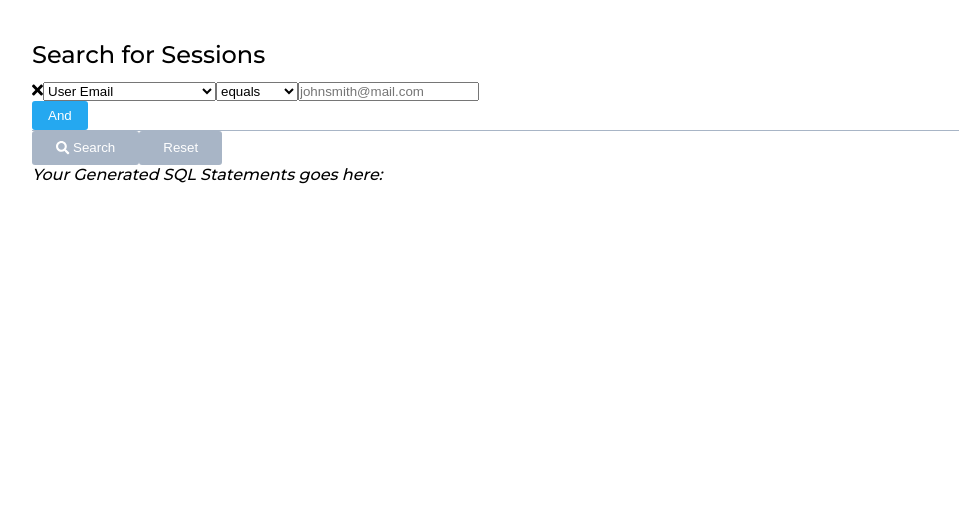
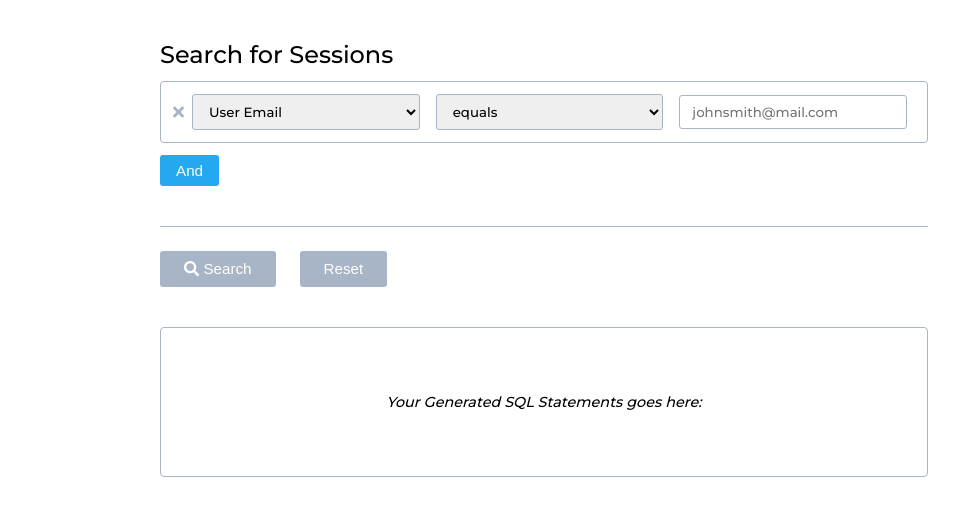
Before and after one commit to Julius-R/coding_challenge, a React app: page / in a window 1280 px wide. Shown: the top 516 px of the page, without its empty margins (96-1055 px from the left). Built offline with nearby package versions, Linux system fonts and the light colour scheme.

Commit message:
styling finished

```diff
--- a/mobx/store.js
+++ b/mobx/store.js
@@ -38,6 +38,7 @@ export const updateRow = action((id, updatedRow) => {
 export const reset = action(() => {
 	state.rows = [];
 	addRow();
+	state.query = "";
 });
 
 const clearEndDuplicate = (query, valToRemove) => {
--- a/src/components/Query.js
+++ b/src/components/Query.js
@@ -35,17 +35,20 @@ const Query = ({ row, numRows }) => {
 		updateRow(query.id, query);
 	};
 
-	const checkOperator = (e) => {
+	const checkOperator = () => {
 		let passCondition = ["in list", "less than", "greater than", "between"];
-		if (passCondition.indexOf(e) !== -1) {
-			return <p className="bonusText">is</p>;
+		if (passCondition.indexOf(query.operator) !== -1) {
+			return true;
+		} else {
+			return false;
 		}
 	};
 
 	return (
-		<section>
+		<section className="query">
 			<FontAwesomeIcon
 				icon={faTimes}
+				className="queryClose"
 				onClick={() => {
 					if (numRows >= 2) {
 						removeRow(query.id);
@@ -56,6 +59,7 @@ const Query = ({ row, numRows }) => {
 			/>
 			<select
 				name="predicate"
+				className={checkOperator() ? "small-box" : ""}
 				defaultValue={query.predicate.dbName}
 				onBlur={() => {
 					updateRow(query.id, query);
@@ -79,14 +83,15 @@ const Query = ({ row, numRows }) => {
 					</option>
 				))}
 			</select>
-			{checkOperator(query.operator)}
+			{checkOperator() && <p className="bonusText">is</p>}
 			<select
 				name="operator"
+				className={checkOperator() ? "small-box" : ""}
 				onBlur={() => {
 					updateRow(query.id, query);
 				}}
-				onChange={(event) => {
-					setQuery({ ...query, operator: event.target.value });
+				onChange={(e) => {
+					setQuery({ ...query, operator: e.target.value });
 				}}>
 				{operatorList.map((operator) => (
 					<option key={operator} value={operator}>
@@ -109,6 +114,8 @@ const Query = ({ row, numRows }) => {
 					<input
 						type="text"
 						name="value"
+						placeholder={inputPlaceholder}
+						className={checkOperator() ? "small-box" : ""}
 						onChange={validateInput}
 						onBlur={() => {
 							updateRowValue();
@@ -118,6 +125,8 @@ const Query = ({ row, numRows }) => {
 					<input
 						type="text"
 						name="valueTwo"
+						placeholder={inputPlaceholder}
+						className={checkOperator() ? "small-box" : ""}
 						onChange={validateInput}
 						onBlur={() => {
 							updateRowValue();
--- a/src/styles/_content.sass
+++ b/src/styles/_content.sass
@@ -3,3 +3,35 @@
 
 .queryBuilder
     border-bottom: 1px solid $light-grey
+    margin-bottom: $gutter
+
+.query
+    border: 1px solid $light-grey
+    border-radius: 4px
+    margin-bottom: $small-gutter
+    padding: $small-gutter
+    display: flex
+    align-items: center
+
+.queryClose
+    cursor: pointer
+    color: $light-grey
+
+.queryAdder
+    margin-bottom: $big-gutter
+
+.querySubmitter
+    margin-bottom: $big-gutter
+    button:first-child
+        margin-right: $gutter
+
+.queryDisplay
+    border: 1px solid $light-grey
+    border-radius: 4px
+    height: 150px
+    display: flex
+    text-align: center
+    padding: $gutter
+    font-size: .9rem
+    align-items: center
+    justify-content: center
--- a/src/styles/_global.sass
+++ b/src/styles/_global.sass
@@ -24,7 +24,7 @@ html
 
 .container
     width: 100%
-    max-width: 1024px
+    max-width: 768px
     margin: 0 auto
 
 img
@@ -43,6 +43,10 @@ button
     border: none
     color: #fff
     border-radius: 3px
+    font-size: .95rem
+    cursor: pointer
+    &:hover
+        opacity: .8
 
 .btn-blue
     background: $light-blue
@@ -51,3 +55,22 @@ button
 .btn-grey
     background: $light-grey
     padding: $gutter/2.5 $gutter
+
+.bonusText
+    background: #e0e6ed
+    padding: $small-gutter - .35 $small-gutter
+    border: 1px solid #d3d9e0
+    border-radius: 5px
+
+select,
+input
+    width: 250px
+    padding: .5rem .75rem
+    border: 1px solid $light-grey
+    border-radius: 3px
+    margin: 0 .5rem
+    font-family: inherit
+
+
+.small-box
+    width: 150px
--- a/src/styles/_variables.sass
+++ b/src/styles/_variables.sass
@@ -1,5 +1,6 @@
 $gutter: 1.5rem
 $big-gutter: 2.5rem
+$small-gutter: .75rem
 
 // colors
 $light-blue: #25a8f0
```
